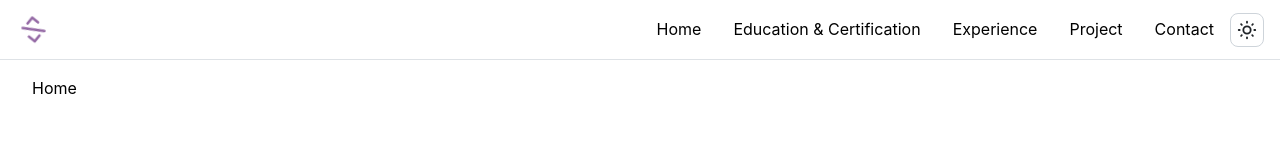
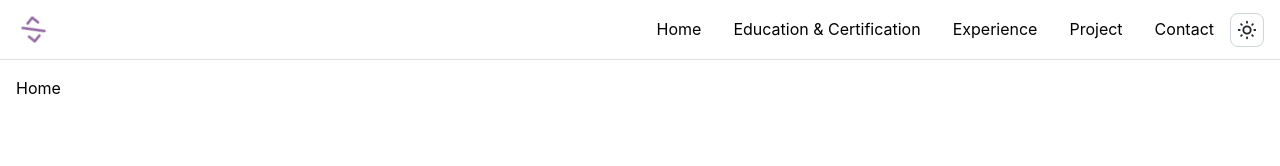
Before and after one commit to Sajalmahapatra/my_portfolio, a React (Create React App) app: page / in a window 1280 px wide. Shown: the top 166 px of the page. Built offline with nearby package versions, Linux system fonts and the light colour scheme.

Commit message:
fixed the container

```diff
--- a/src/components/DarkNightMode/DarkNightMode.jsx
+++ b/src/components/DarkNightMode/DarkNightMode.jsx
@@ -25,7 +25,7 @@ const DarkNightMode = () => {
       onClick={() => toggleColorScheme()}
       variant="default"
       radius="md"
-      color={computedColorScheme == "dark" ? "white" : "black"}
+      color={computedColorScheme === "dark" ? "white" : "black"}
       size="lg"
       aria-label="Toggle color scheme"
     >
--- a/src/components/Footer/Footer.jsx
+++ b/src/components/Footer/Footer.jsx
@@ -4,7 +4,7 @@ import { greeting } from "../../portfolio";
 
 const Footer = () => {
   return (
-    <AppShellFooter>
+    <AppShellFooter visibleFrom="sm">
       <Group justify="center">
         Made with<span role="img">❤️</span>by {greeting.title2}
       </Group>
--- a/src/components/Main/index.jsx
+++ b/src/components/Main/index.jsx
@@ -5,7 +5,12 @@ import mainStyle from "./main.module.css";
 const Main = ({ children }) => {
   return (
     <AppShell.Main className={mainStyle["main_layout"]}>
-      <Container size="xl" className={mainStyle["main_container_width"]}>
+      <Container
+        fluid
+        px={0}
+        size="responsive"
+        className={mainStyle["main_container_width"]}
+      >
         {children}
       </Container>
     </AppShell.Main>
```
Also changed, not shown: 1 other file (tests, documents, lock files or other folders).
